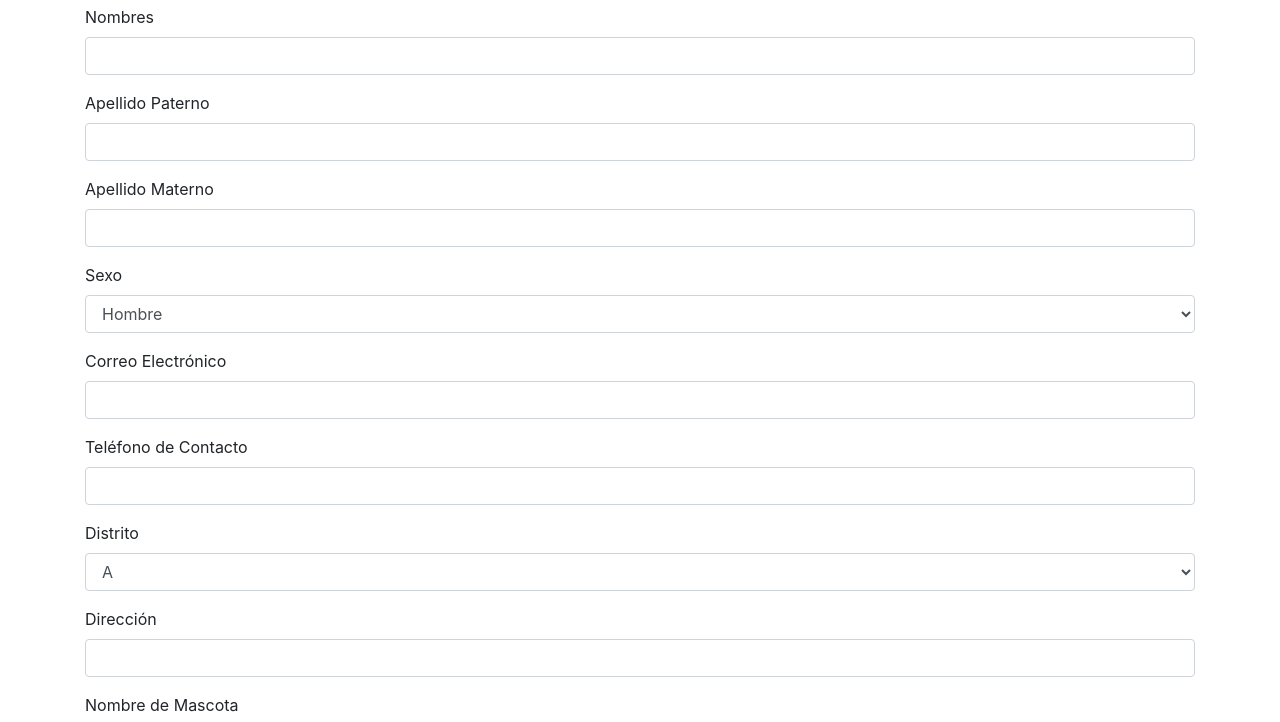
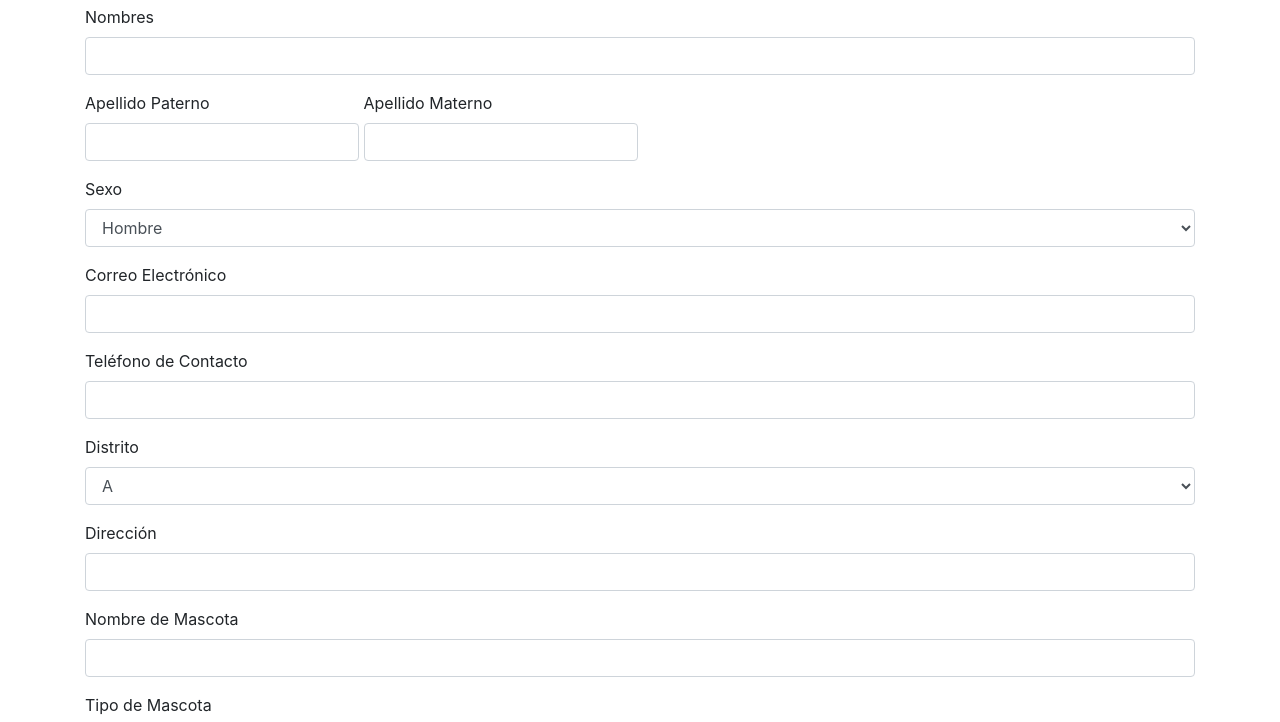
Before and after one commit to Brunzev/practica01, a plain HTML site: page index.html in a window 1280 px wide. Shown: the part 51-773 px from the top of the page. Drawn offline with nearby package versions, Linux system fonts and the light colour scheme.

Commit message:
Commit 02

```diff
--- a/index.html
+++ b/index.html
@@ -25,12 +25,12 @@
                 <input type="text" name="nombres" id="" class="form-control">
             </div>
 
-            <div class="form-group">
+            <div class="form-group" style="display:inline-block">
                 <label for="">Apellido Paterno</label>
                 <input type="text" name="apepa" id="" class="form-control">
             </div>
 
-            <div class="form-group">
+            <div class="form-group" style="display:inline-block">
                 <label for="">Apellido Materno</label>
                 <input type="text" name="apema" id="" class="form-control">
             </div>
```
